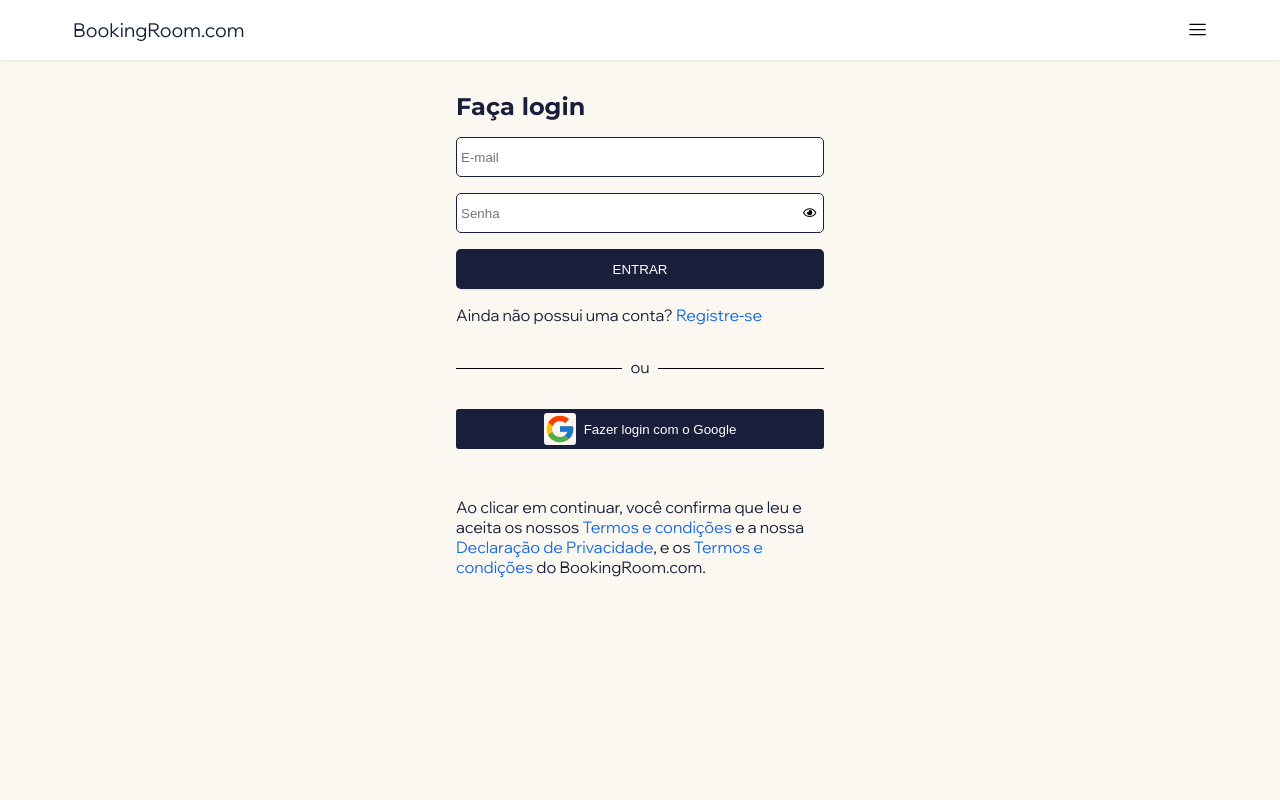
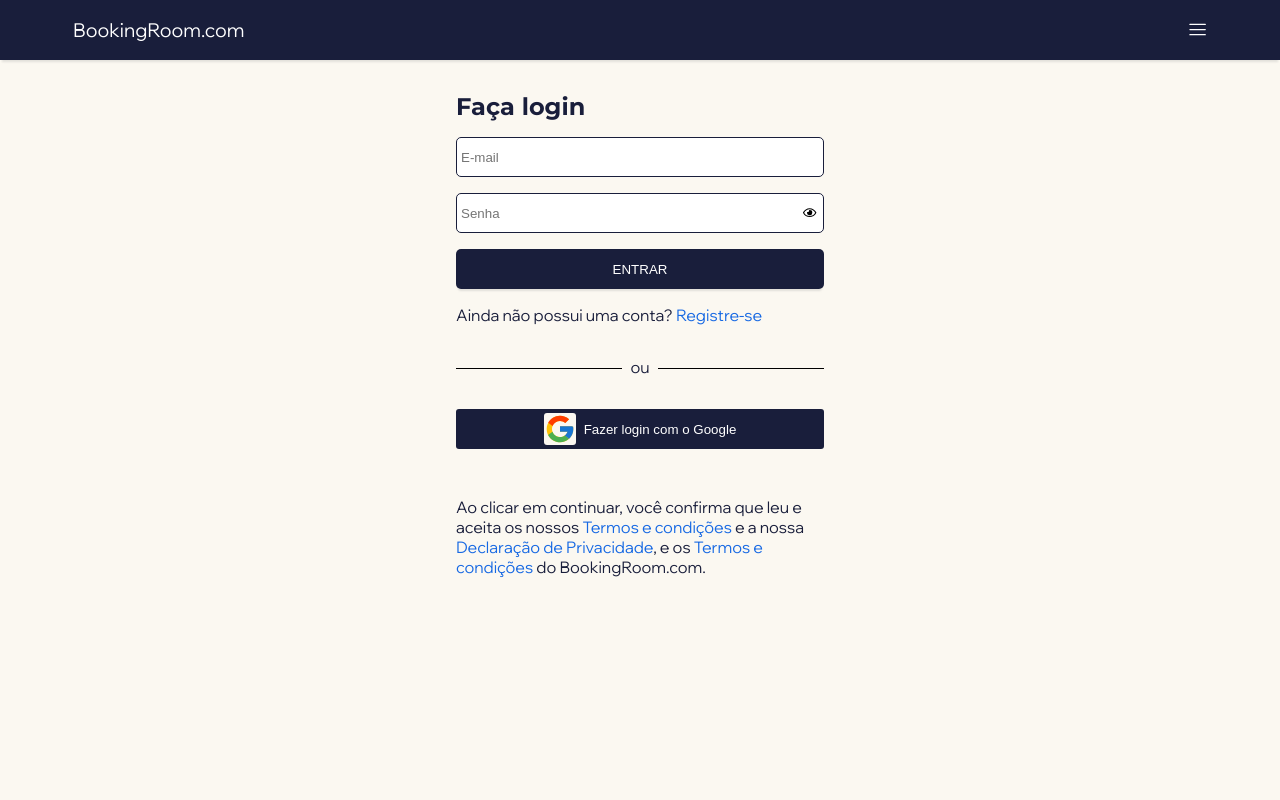
Before and after one commit to jessicasantosb/booking-room, a React (Vite) app: page /login in a window 1280 px wide. Shown: the top 800 px of the page. Built offline with nearby package versions, Linux system fonts and the light colour scheme.

Commit message:
style: update Header layout

```diff
--- a/src/components/Header/index.jsx
+++ b/src/components/Header/index.jsx
@@ -1,14 +1,22 @@
-import { useContext, useState } from 'react';
+import { useContext, useEffect, useRef, useState } from 'react';
+import { BsSuitcase } from 'react-icons/bs';
 import { FaRegUserCircle } from 'react-icons/fa';
-import { IoIosLogOut, IoMdArrowDropdown } from 'react-icons/io';
+import {
+  IoIosLogOut,
+  IoMdArrowDropdown,
+  IoMdArrowDropup,
+  IoMdClose,
+} from 'react-icons/io';
 import { RxHamburgerMenu } from 'react-icons/rx';
-import { Link, NavLink } from 'react-router-dom';
+import { Link, NavLink, useLocation } from 'react-router-dom';
 import { UserContext } from '../../contexts/UserContext';
 import './index.scss';
 
 export default function Header() {
   const [dropdown, setDropdown] = useState(false);
+  const [headerDark, setHeaderDark] = useState(null);
   const { userLogout, user } = useContext(UserContext);
+  const { pathname } = useLocation();
 
   const activeLink = {
     color: '#e61e43',
@@ -17,22 +25,36 @@ export default function Header() {
 
   const handleLinkStyle = ({ isActive }) => (isActive ? activeLink : null);
 
+  useEffect(() => {
+    if (pathname === '/login' || pathname === '/register') {
+      setHeaderDark(true);
+    } else {
+      setHeaderDark(false);
+    }
+  }, [pathname]);
+
   return (
-    <header className='header'>
+    <header className={`header ${headerDark && 'header--dark'}`}>
       <nav className='header__nav container'>
-        <Link to={'/'} className='header__logo'>
+        <Link
+          to={'/'}
+          className={`header__logo ${headerDark && 'header__logo--dark'}`}
+        >
           BookingRoom.com
         </Link>
 
-        <button className='header__menu' onClick={() => setDropdown(!dropdown)}>
+        <button
+          className={`header__menu ${headerDark && 'header__menu--dark'}`}
+          onClick={() => setDropdown(!dropdown)}
+        >
           {user ? (
             <>
               <FaRegUserCircle />
               {user.name}
-              <IoMdArrowDropdown />
+              {dropdown ? <IoMdArrowDropup /> : <IoMdArrowDropdown />}
             </>
           ) : (
-            <RxHamburgerMenu />
+            <>{dropdown ? <IoMdClose /> : <RxHamburgerMenu />}</>
           )}
         </button>
 
@@ -49,6 +71,7 @@ export default function Header() {
                 style={handleLinkStyle}
               >
                 Profile
+                <BsSuitcase />
               </NavLink>
               <button onClick={() => userLogout()} className='header__logout'>
                 Logout <IoIosLogOut />
--- a/src/components/Header/index.scss
+++ b/src/components/Header/index.scss
@@ -2,8 +2,15 @@
 @use '../../styles/fonts.scss'as fonts;
 
 .header {
+  position: sticky;
+  top: 0;
+  z-index: 999;
   background-color: colors.$color-shade50;
-  box-shadow: 0 3px 2px -2px rgba(160, 159, 159, 0.274);
+  box-shadow: colors.$color-box-shadow-lg;
+
+  &--dark {
+    background-color: colors.$color-secondary;
+  }
 
   &__nav {
     height: 60px;
@@ -11,7 +18,12 @@
     display: flex;
     align-items: center;
     justify-content: space-between;
+  }
 
+  &__logo {
+    &--dark {
+      color: colors.$color-shade50;
+    }
   }
 
   &__menu {
@@ -22,14 +34,18 @@
     align-items: center;
     gap: 0.25rem;
     cursor: pointer;
+
+    &--dark {
+      color: colors.$color-shade50;
+    }
   }
 
   &__dropdown {
+    min-width: 200px;
     position: absolute;
-    top: 60px;
-    right: 0;
-    padding-block: 2rem;
-    padding-inline: 1rem;
+    top: 4.75rem;
+    right: 1rem;
+    padding: 1rem;
     display: flex;
     flex-direction: column;
     align-items: end;
@@ -37,15 +53,33 @@
     gap: 0.75rem;
     background-color: colors.$color-shade50;
     box-shadow: colors.$color-box-shadow-lg;
-    border-bottom-left-radius: 5px;
+    border-radius: 5px;
     z-index: 50;
 
     &--hidden {
       display: none;
     }
+
+    &::before {
+      content: '';
+      position: absolute;
+      top: -15px;
+      right: 30px;
+      border-left: 15px solid transparent;
+      border-right: 15px solid transparent;
+      border-bottom: 15px solid colors.$color-shade50;
+    }
   }
 
   &__link {
+    width: 100%;
+    padding: 0.5rem;
+    display: flex;
+    align-items: center;
+    justify-content: space-between;
+    gap: 0.25rem;
+    background-color: colors.$color-background;
+
     &:hover {
       color: colors.$color-accent-container;
       text-decoration: underline;
@@ -53,11 +87,15 @@
   }
 
   &__logout {
-    background-color: transparent;
+    width: 100%;
+    padding: 0.5rem;
+    background-color: colors.$color-background;
     border: 0;
+    font-family: fonts.$font-secondary;
     font-size: fonts.$base;
     display: flex;
     align-items: center;
+    justify-content: space-between;
     gap: 0.25rem;
     cursor: pointer;
 
@@ -66,5 +104,4 @@
       text-decoration: underline;
     }
   }
-
 }
--- a/src/styles/colors.scss
+++ b/src/styles/colors.scss
@@ -17,6 +17,7 @@ $color-critical: #a7183c;
 $color-critical-container: #ee81816c;
 $color-positive: #227950;
 
-$color-box-shadow: 0 2px 2px 1px rgba(0, 0, 0, 0.308);
-$color-box-shadow-lg: 0 3px 2px -2px rgba(160, 159, 159, 0.274);
+$color-box-shadow: 0px 1px 4px rgba(0, 0, 0, 0.16);
 ;
+$color-box-shadow-lg: 0 4px 2px -2px rgba(160, 159, 159, 0.274);
+;
```
